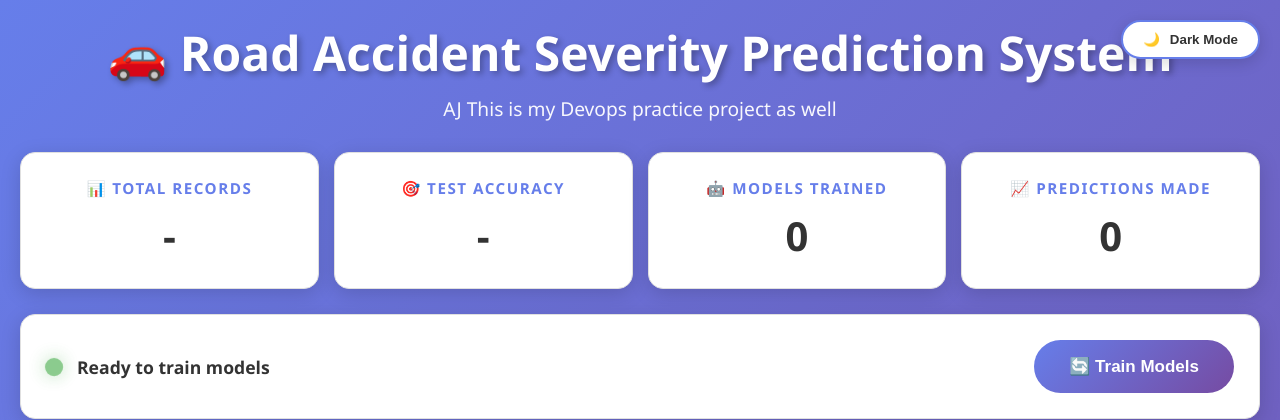
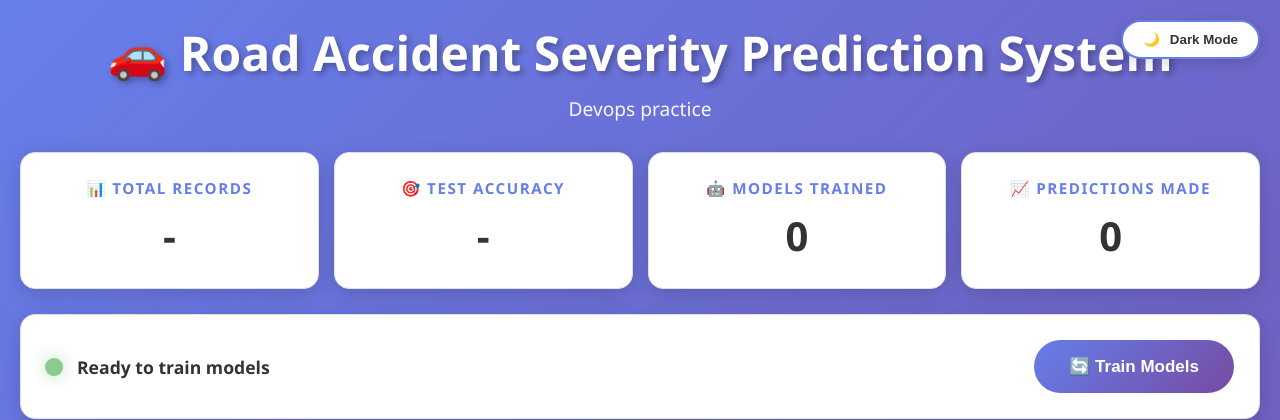
Before and after one commit to abhilashjha2004/Road-Accident-Severity-Prediction-System, a Flask app: page / in a window 1280 px wide. Shown: the top 420 px of the page. Run offline with Flask 3, Linux system fonts and the light colour scheme.

Commit message:
Change project description in index.html
Updated project description in the header.

```diff
--- a/templates/index.html
+++ b/templates/index.html
@@ -23,7 +23,7 @@
         <!-- REMOVED: Advanced Machine Learning Analytics Dashboard v4.0 -->
         <div class="header">
             <h1>🚗 Road Accident Severity Prediction System</h1>
-            <p>AJ This is my Devops practice project as well</p>
+            <p> Devops practice </p>
         </div>
 
         <div class="stats-bar">
```
